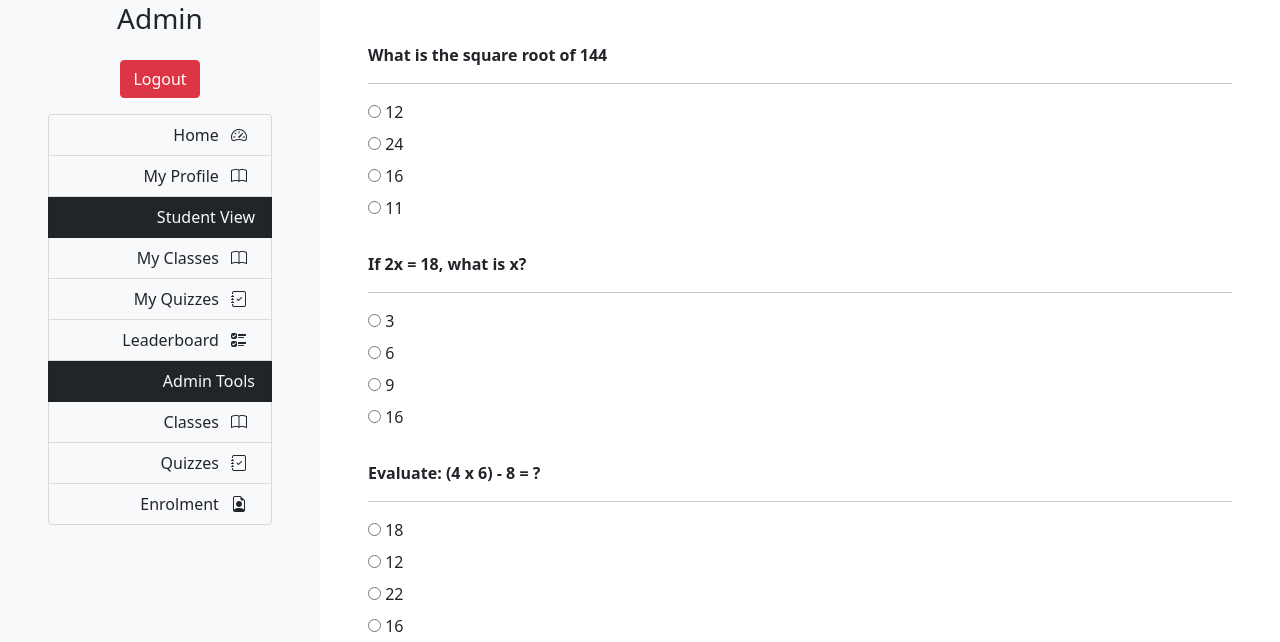
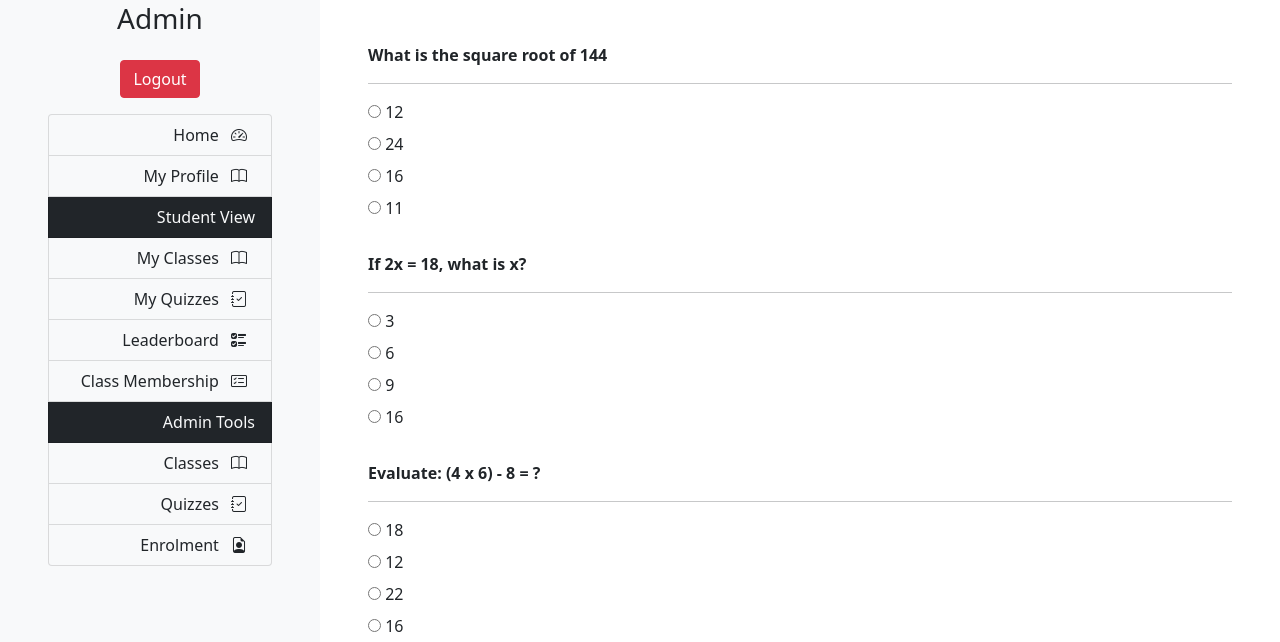
Before and after one commit to zyferion/cos60010, a Django app: page /quiz/1/ in a window 1280 px wide. Shown: the part 108-750 px from the top of the page. Run offline with Django 4.2, Linux system fonts and the light colour scheme; a user stored in the database is signed in; data comes from the database, SQL or seed files in the repository; data that the repository does not hold is empty; some libraries are stand-ins or nearby versions; some web fonts are replaced.

Commit message:
Add class memberships link to menu

```diff
--- a/templates/base.html
+++ b/templates/base.html
@@ -85,6 +85,7 @@
                         <a href="{% url 'classes' %}" class="list-group-item list-group-item-action text-end bg-light">My Classes <i class="bi bi-book p-2"></i></a>
                         <a href="{% url 'quiz:main-view' %}" class="list-group-item list-group-item-action text-end bg-light">My Quizzes <i class="bi bi-journal-check p-2"></i></a>
                         <a href="#" class="list-group-item list-group-item-action text-end bg-light">Leaderboard <i class="bi bi-ui-checks p-2"></i></a>
+                        <a href="#" class="list-group-item list-group-item-action text-end bg-light">Class Membership <i class="bi bi-card-checklist p-2"></i></a>
                         <!-- Show admin-specific menu items -->
                         {% if user.is_superuser %}
                         <span class="list-group-item text-end bg-dark text-light">Admin Tools</span>
```
